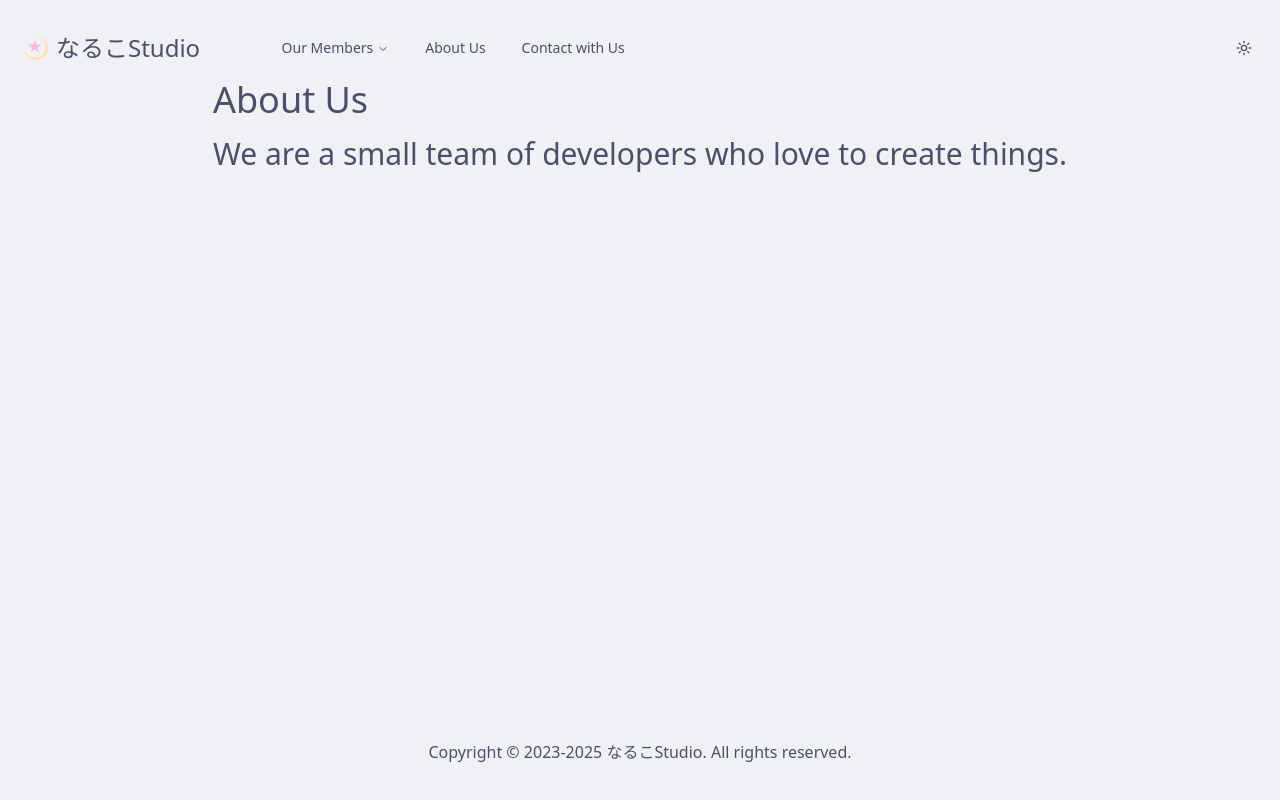
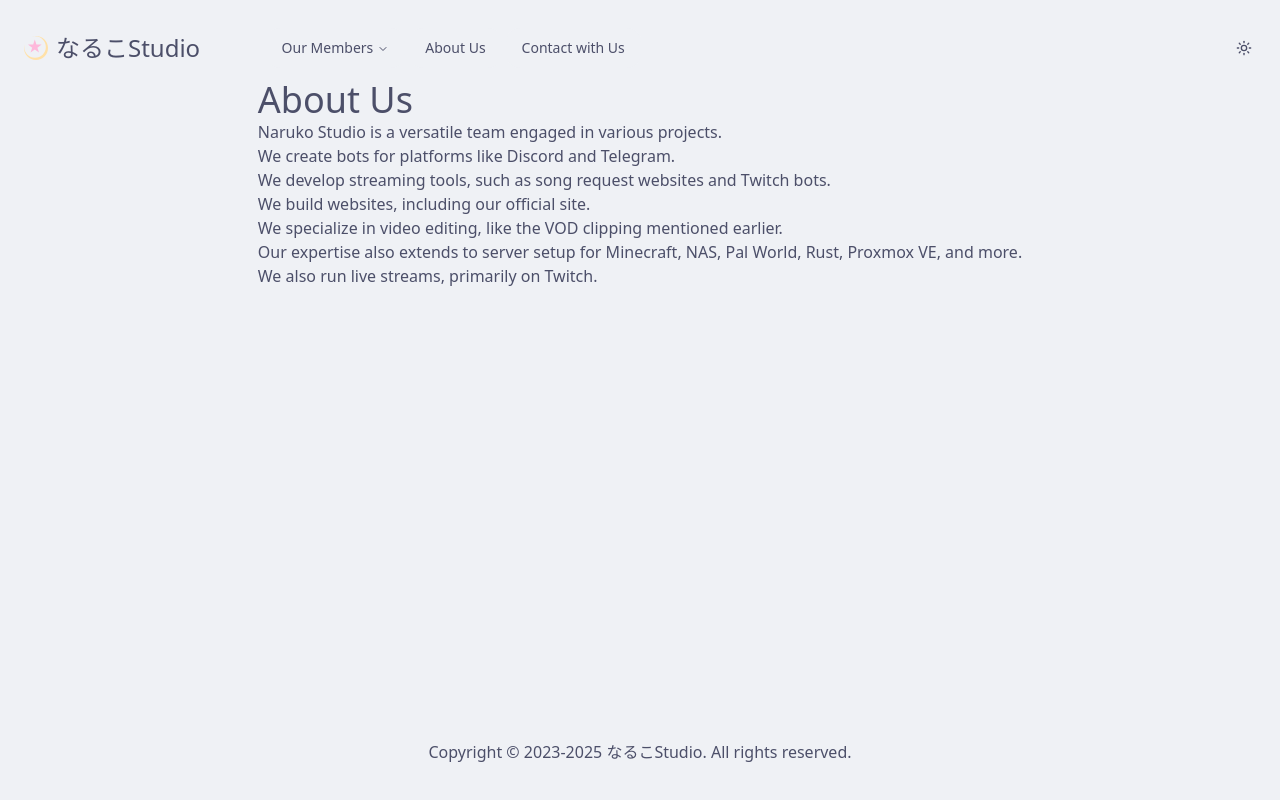
Before and after one commit to naruko-studio/naruko-studio.github.io, a Next.js app: page /about in a window 1280 px wide. Built offline with nearby package versions, Linux system fonts and the light colour scheme.

Commit message:
feat: Add about us page.

```diff
--- a/src/app/(pages)/about/page.tsx
+++ b/src/app/(pages)/about/page.tsx
@@ -1,5 +1,5 @@
 import type { Metadata } from "next"
-
+import data from "@/data/about-us.json"
 export const metadata: Metadata = {
   title: "About Us",
 }
@@ -8,9 +8,7 @@ export default function About() {
   return (
     <>
       <h1 className="text-2xl md:text-3xl lg:text-4xl">About Us</h1>
-      <h2 className="mt-4 text-xl md:text-2xl lg:text-3xl">
-        We are a small team of developers who love to create things.
-      </h2>
+      <p className="whitespace-pre-wrap break-words">{data.text}</p>
     </>
   )
 }
--- /dev/null
+++ b/src/data/about-us.json
@@ -0,0 +1,3 @@
+{
+  "text": "Naruko Studio is a versatile team engaged in various projects.\u000aWe create bots for platforms like Discord and Telegram.\u000aWe develop streaming tools, such as song request websites and Twitch bots.\u000aWe build websites, including our official site.\u000aWe specialize in video editing, like the VOD clipping mentioned earlier.\u000aOur expertise also extends to server setup for Minecraft, NAS, Pal World, Rust, Proxmox VE, and more.\u000aWe also run live streams, primarily on Twitch.\u000a"
+}
```
